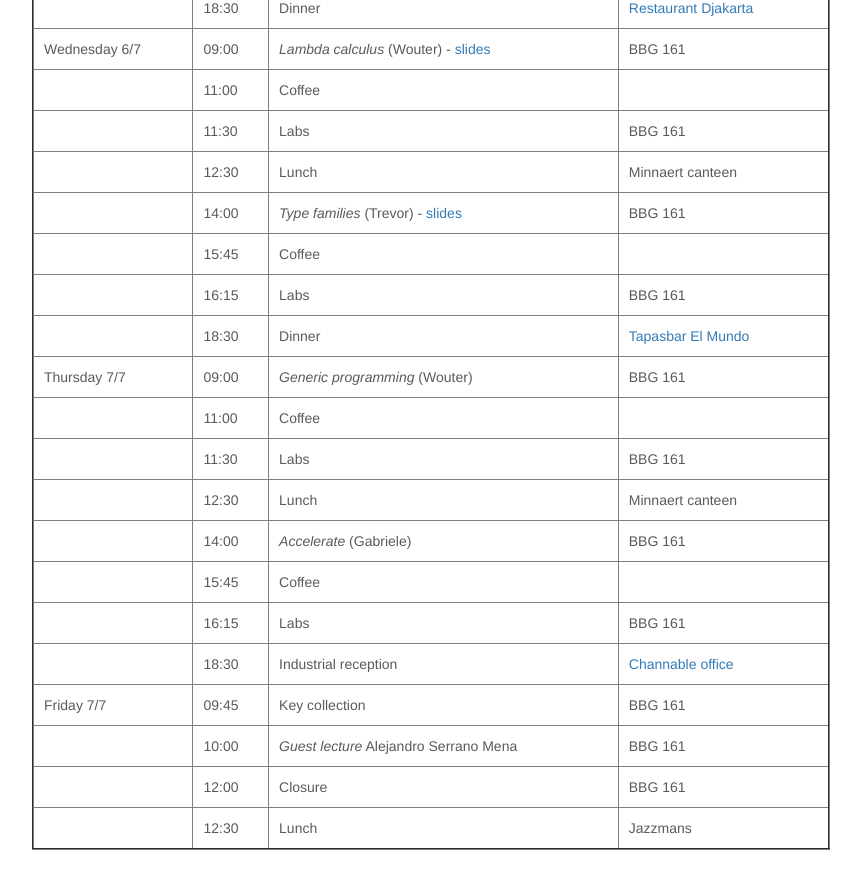
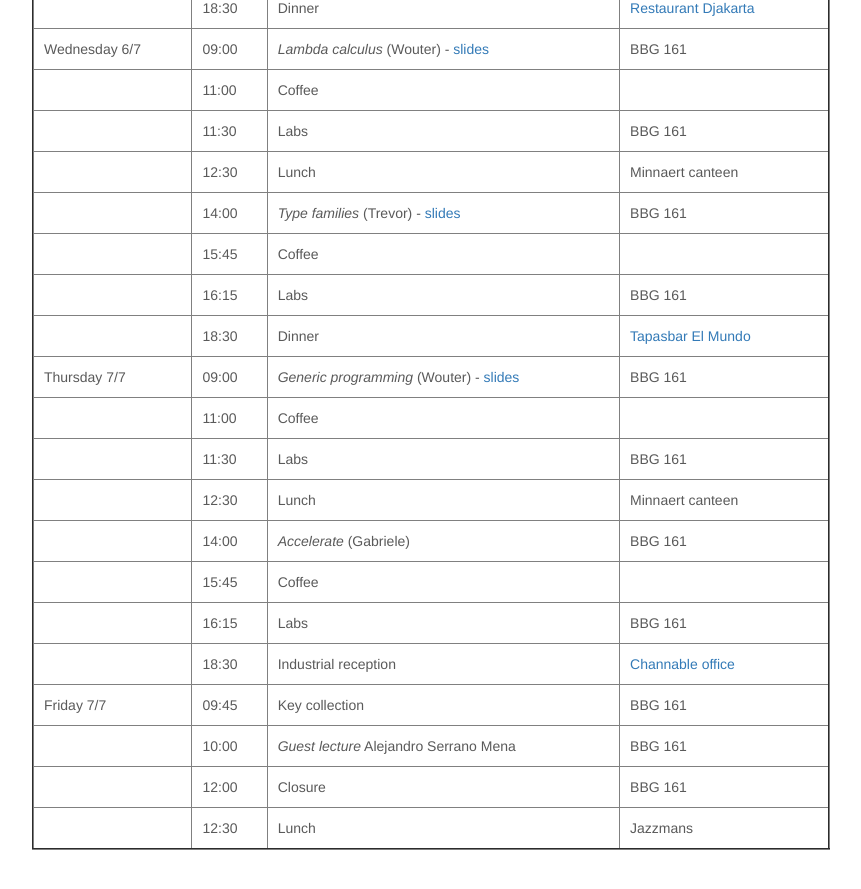
Before and after one commit to uu-afp/uu-afp.github.io, a Jekyll site: the page built from schedule.html, in a window 1280 px wide and 900 px high, scrolled down 953 px. Shown: the top 889 px of the window, without its empty margins (209-1070 px from the left). Built offline with Jekyll 4.4.1, drawn with Linux system fonts in a browser that asks for light colours; nearby versions of some CDN libraries.

Commit message:
Added slides on generics.

```diff
--- a/schedule.html
+++ b/schedule.html
@@ -210,7 +210,7 @@ The schedule may still change.
     <tr>
       <td>Thursday 7/7</td>
       <td>09:00</td>
-      <td><i>Generic programming</i> (Wouter)</td>
+      <td><i>Generic programming</i> (Wouter) - <a href="slides/07-generics.pdf">slides</a></td>
       <td>BBG 161</td>
     </tr>
 
```
Also changed, not shown: 1 other file.
